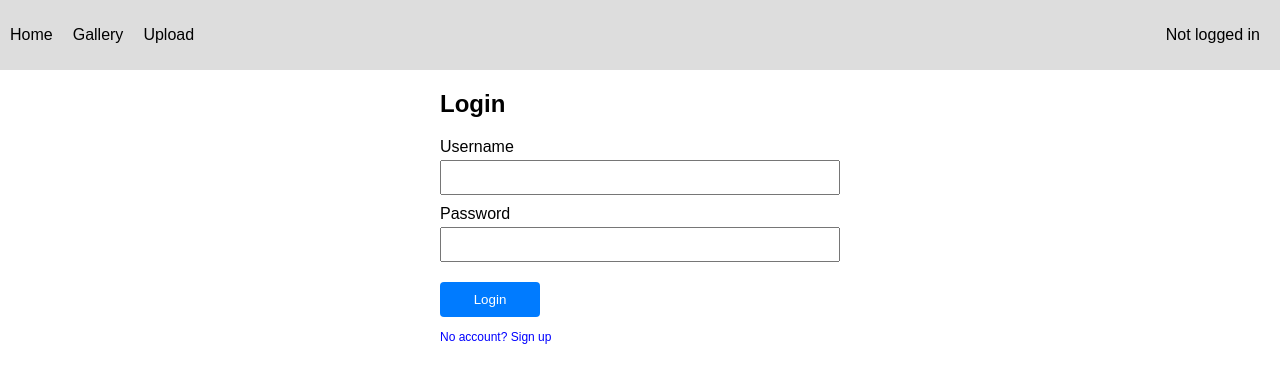
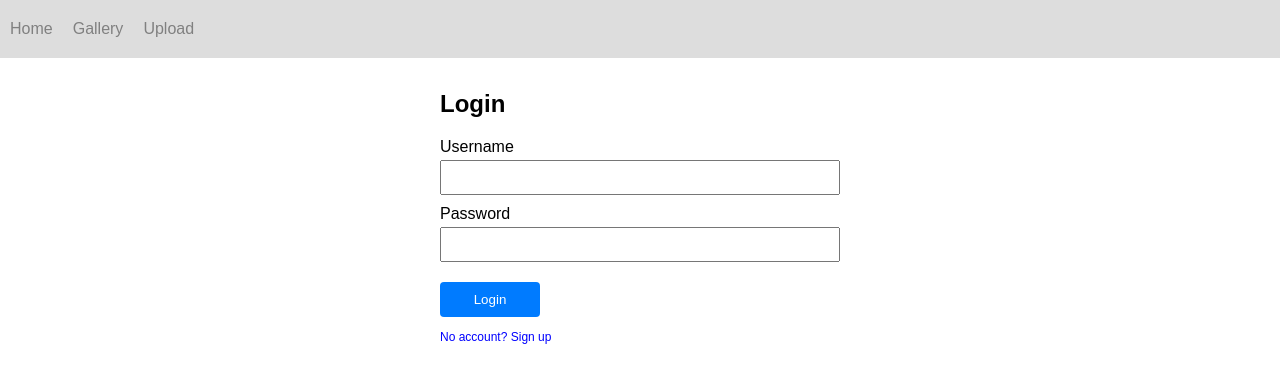
Before and after one commit to tlaf8/pfhost, a React (Vite) app: page /login in a window 1280 px wide. Shown: the top 382 px of the page. Built offline with nearby package versions, Linux system fonts and the light colour scheme.

Commit message:
Squash some bugs

```diff
--- a/src/App.tsx
+++ b/src/App.tsx
@@ -51,7 +51,7 @@ const AppContent: React.FC = () => {
             setUserDir(null);
             navigate('/login');
         }
-    }, [navigate]);
+    }, [location.pathname, navigate]);
 
     useEffect(() => {
         validateSession().catch((error) => {
@@ -64,7 +64,7 @@ const AppContent: React.FC = () => {
         setUserId(null);
         setUsername(null);
         setUserDir(null);
-        navigate('/');
+        navigate('/login');
     };
 
     return (
@@ -85,15 +85,29 @@ const AppContent: React.FC = () => {
                 }}
             >
                 <div style={{display: 'flex'}}>
-                    <Link to='/dashboard' className='link'>Home</Link>
-                    <Link to={gallery_path} className='link'>Gallery</Link>
-                    <Link to={upload_path} className='link'>Upload</Link>
+                    {(userId !== null) ? (
+                        <Link to='/dashboard' className='link'>Home</Link>
+                    ) : (
+                        <Link to='/login' className='link' style={{color: 'grey'}}>Home</Link>
+                    )}
+
+                    {(userId !== null) ? (
+                        <Link to={gallery_path} className='link'>Gallery</Link>
+                    ) : (
+                        <Link to='/login' className='link' style={{color: 'grey'}}>Gallery</Link>
+                    )}
+
+                    {(userId !== null) ? (
+                        <Link to={upload_path} className='link'>Upload</Link>
+                    ) : (
+                        <Link to='/login' className='link' style={{color: 'grey'}}>Upload</Link>
+                    )}
                 </div>
                 <div style={{display: 'flex', marginRight: '10px'}}>
                     {userId !== null ? (
-                        <Link to='/' className='link' onClick={handleLogout}>Logout</Link>
+                        <Link to='/login' className='link' onClick={handleLogout}>Logout</Link>
                     ) : (
-                        <p style={{ color: 'black', marginRight: '10px'}}>Not logged in</p>
+                        <p style={{ color: 'black', marginRight: '10px'}}></p>
                     )}
                 </div>
             </nav>
--- a/src/components/Gallery.tsx
+++ b/src/components/Gallery.tsx
@@ -29,7 +29,7 @@ const MediaGallery: React.FC<GalleryProps> = ({userDir}) => {
         async (filename: string) => {
             try {
                 const token = sessionStorage.getItem('authToken');
-
+                if (!token) return;
                 const response = await axios.get(`https://3dd3e179.duckdns.org/api/media`, {
                     headers: {
                         Authorization: `Bearer ${token}`,
@@ -68,6 +68,7 @@ const MediaGallery: React.FC<GalleryProps> = ({userDir}) => {
         const fetchMediaThumbnails = async () => {
             try {
                 const token = sessionStorage.getItem('authToken');
+                if (!token) return;
                 const response = await axios.get(`https://3dd3e179.duckdns.org/api/thumbnails`, {
                     headers: {
                         Authorization: `Bearer ${token}`,
@@ -98,22 +99,22 @@ const MediaGallery: React.FC<GalleryProps> = ({userDir}) => {
     return (
         <div style={{marginTop: '70px'}}>
             {isLoading && (
-                <div className="spinner-container" style={{
+                <div className='spinner-container' style={{
                     marginLeft: '10px',
                     marginTop: '15px',
                 }}>
-                    <div className="loader"></div>
+                    <div className='loader'></div>
                 </div>
             )}
             <Masonry
                 breakpointCols={breakpointColumnsObj}
-                className="masonry-grid"
-                columnClassName="masonry-grid-column"
+                className='masonry-grid'
+                columnClassName='masonry-grid-column'
             >
                 {media.map((file: MediaFile, index) => (
                     <div
                         key={index}
-                        className="media-container"
+                        className='media-container'
                         style={{
                             padding: '5px',
                         }}
@@ -130,7 +131,7 @@ const MediaGallery: React.FC<GalleryProps> = ({userDir}) => {
                             onClick={(e) => handleFileClick(e, file.filename)}
                         />
                         <a
-                            href="#"
+                            href='#'
                             onClick={(e) => handleFileClick(e, file.filename)}
                             style={{
                                 display: 'block',
```
